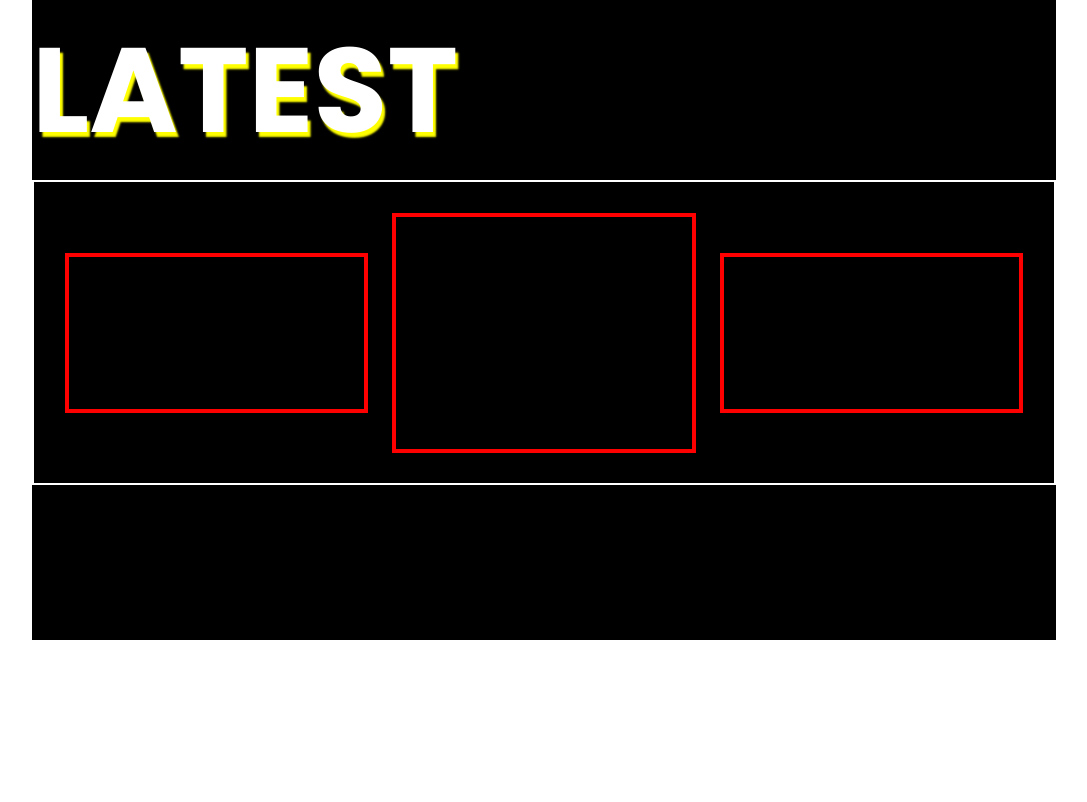
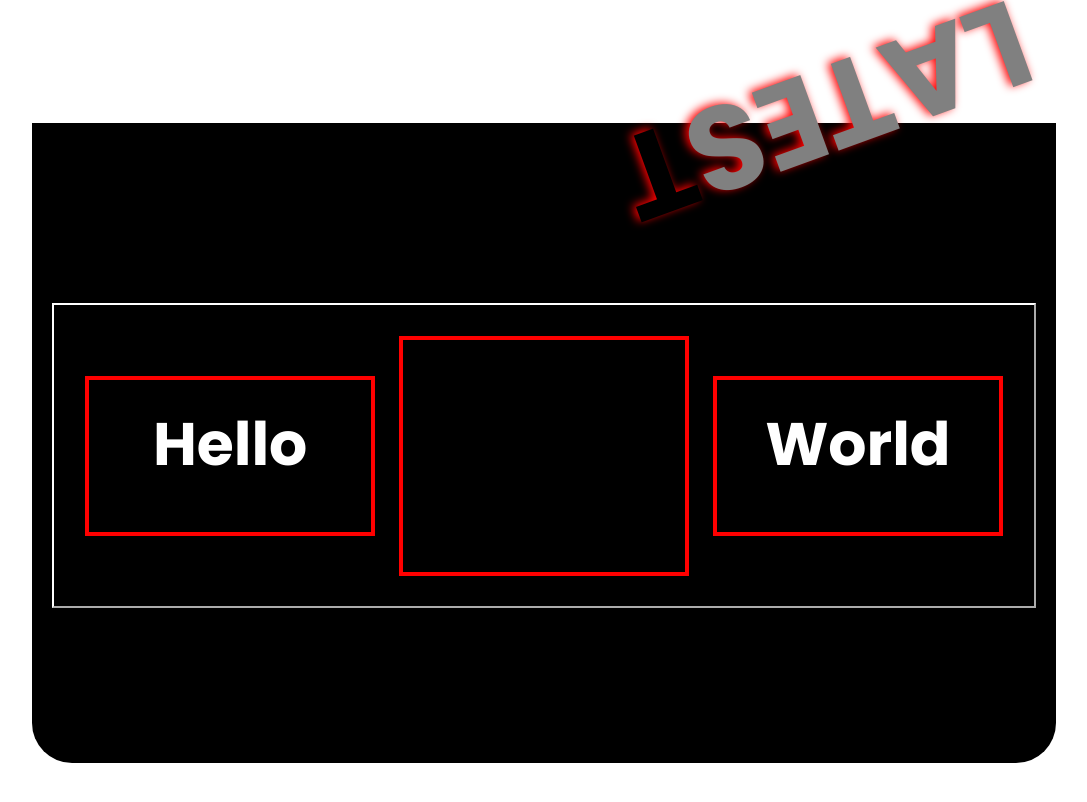
Before and after one commit to MateteGS/newOne, a website: page index.html in a window 1280 px wide. Shown: the whole page, without its empty margins (96-1183 px from the left). Drawn offline with Linux system fonts and the light colour scheme.

Commit message:
30 percent there

```diff
--- a/index.html
+++ b/index.html
@@ -10,13 +10,16 @@
 <body>
     <div id="container">
         <header>
-            <h1>LATEST</h1>
+            <h1>LATES<span>T</span></h1>
         </header>
 
         <div id="box">
-        <div id="box1"></div>
+        <div id="box1">
+            <h2>hello</h2></div>
         <div id="box2"></div>
-        <div id="box3"></div>
+        <div id="box3">
+            <h2>world</h2>
+        </div>
         </div>
 
         <footer></footer>
--- a/style.css
+++ b/style.css
@@ -22,25 +22,43 @@ body {
     max-width: 1200px;
     height: 80vh;
     background-color: black;
+    box-shadow: 2px 3px ;
+    color: white;
+    border-radius: 0 0 40px 40px;
 }
 
 header {
     color: white;
 }
 h1{
-
     font-family: var(--font2);
     font-size: 12em;
-    text-shadow: 3px 5px 2px yellow;
+    text-shadow: 3px 2px 10px red;
+    transform: rotate(160deg);
+    color: grey;
+    margin-top: 12%;
+}
+span {
+    color: black;
+    text-shadow: 3px 2px 10px red;
+}
+
+h2{
+    text-align: center;
+    font-size: 6em;
+    padding: 7%;
+    text-transform: capitalize;
+    font-family: var(--font2);
 }
 
 #box {
-    border: 2px solid white;
+    border: 2px outset white;
     display: grid;
     gap: 24px;
     grid-template-columns: repeat(3,1fr);
     padding: 3%;
     align-items: center;
+    margin: 0 2%;
 }
 #box1 {
     border: 4px solid red;
```
